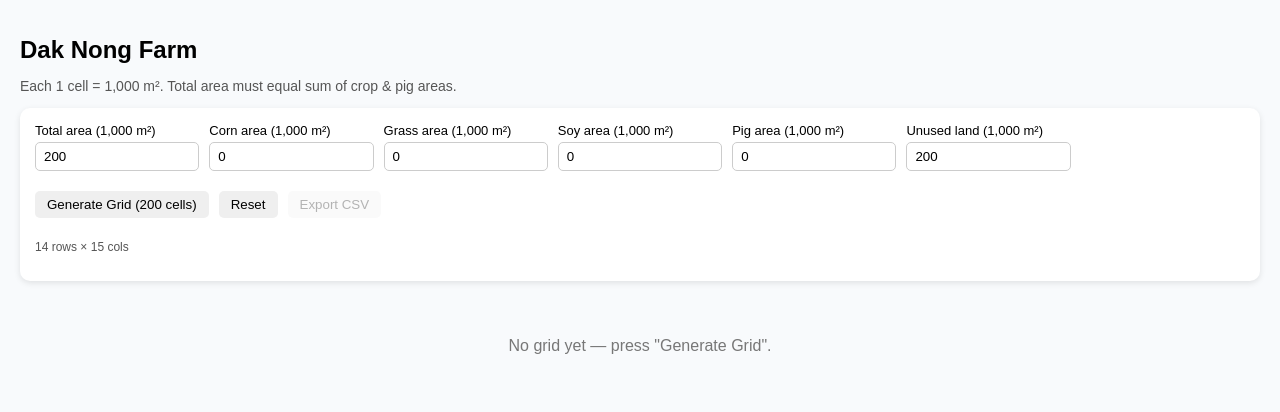
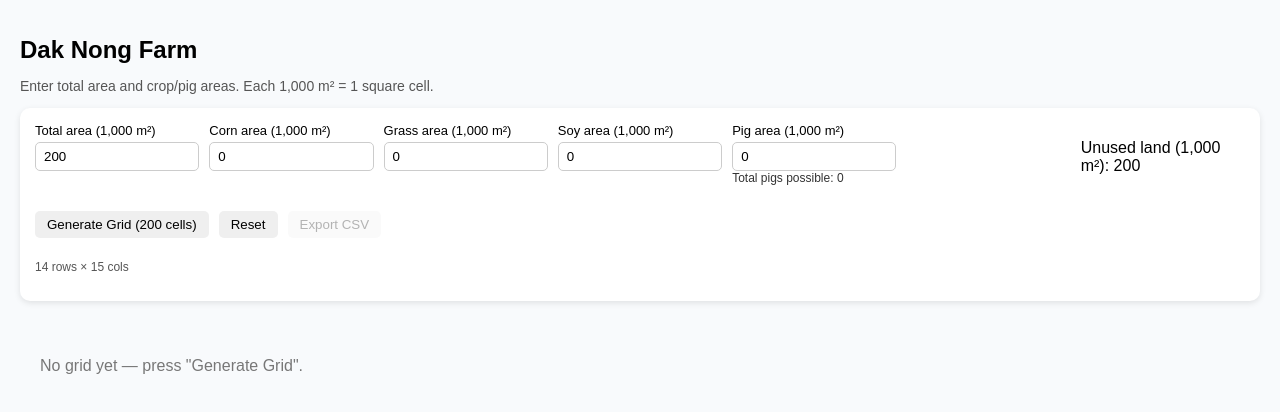
Before and after one commit to Xuther001/vietnamfarm, a React (Create React App) app: page / in a window 1280 px wide. Shown: the top 412 px of the page. Built offline with nearby package versions, Linux system fonts and the light colour scheme.

Commit message:
added logic for calculating number of pigs

```diff
--- a/src/components/TerrainGridMapper/TerrainGridMapper.css
+++ b/src/components/TerrainGridMapper/TerrainGridMapper.css
@@ -15,75 +15,73 @@ header p { font-size: 14px; color: #555; }
   margin-bottom: 20px;
   padding: 15px;
   border-radius: 10px;
-  background: #fff;
-  box-shadow: 0 2px 6px rgba(0,0,0,0.1);
+  background:#fff;
+  box-shadow:0 2px 6px rgba(0,0,0,0.1);
 }
 
 .controls label {
-  display: flex;
-  flex-direction: column;
-  font-size: 13px;
+  display:flex;
+  flex-direction:column;
+  font-size:13px;
 }
 
 .controls input {
-  margin-top: 4px;
-  padding: 6px 8px;
-  border-radius: 5px;
-  border: 1px solid #ccc;
+  margin-top:4px;
+  padding:6px 8px;
+  border-radius:5px;
+  border:1px solid #ccc;
 }
 
+.controls small { font-size: 12px; color: #333; }
+
 .buttons {
-  grid-column: 1/-1;
-  display: flex;
-  gap: 10px;
-  margin-top: 10px;
+  grid-column:1/-1;
+  display:flex;
+  gap:10px;
+  margin-top:10px;
 }
 
 .buttons button {
-  padding: 6px 12px;
-  border-radius: 5px;
-  border: none;
-  cursor: pointer;
-  transition: 0.2s;
+  padding:6px 12px;
+  border-radius:5px;
+  border:none;
+  cursor:pointer;
+  transition:0.2s;
 }
 
-.buttons button:hover { box-shadow: 0 2px 6px rgba(0,0,0,0.2); }
+.buttons button:hover { box-shadow:0 2px 6px rgba(0,0,0,0.2); }
 
-.grid-info {
-  font-size: 12px;
-  color: #555;
-  grid-column: 1/-1;
-}
+.grid-info { font-size:12px; color:#555; grid-column:1/-1; }
 
-.grid-section {
-  overflow: auto;
-  max-height: 65vh;
-  display: flex;
-  justify-content: center;
-}
+.grid-section { overflow:auto; max-height:65vh; }
 
-.no-grid {
-  color: #777;
-  padding: 20px;
-}
+.no-grid { color:#777; padding:20px; }
 
 .grid {
-  display: grid;
-  gap: 0;
+  display:grid;
+  gap:0;
+  justify-content:center;
 }
 
 .cell {
-  position: relative;
-  aspect-ratio: 1/1;
-  width: 25px;
-  height: 25px;
-  border-radius: 4px;
-  display: flex;
-  justify-content: center;
-  align-items: center;
-  font-size: 6px;
-  font-weight: bold;
-  border: 1px solid #ccc;
+  position:relative;
+  aspect-ratio:1/1;
+  width:25px;
+  height:25px;
+  border-radius:4px;
+  display:flex;
+  justify-content:center;
+  align-items:center;
+  cursor:pointer;
+  font-size:6px;
+  font-weight:bold;
+  border:1px solid #ccc;
+  transition:0.15s;
+}
+
+.cell:hover {
+  transform:translateY(-2px);
+  box-shadow:0 4px 8px rgba(0,0,0,0.15);
 }
 
 .type-empty { background: #fff; }
--- a/src/components/TerrainGridMapper/TerrainGridMapper.jsx
+++ b/src/components/TerrainGridMapper/TerrainGridMapper.jsx
@@ -1,7 +1,8 @@
 import React, { useState } from "react";
 import './TerrainGridMapper.css';
 
-const CELL_SIZE = 1000; // 1 cell = 1,000 m²
+const CELL_SIZE = 1000; // m² per cell
+const PIG_SPACE_PER_PIG = 10; // m² per pig
 
 const TYPES = [
   { key: "empty", label: "Unused", className: "type-empty" },
@@ -12,18 +13,30 @@ const TYPES = [
 ];
 
 export default function TerrainGridMapper() {
-  const [totalArea, setTotalArea] = useState(200); // in 1,000 m² units
+  const [totalArea, setTotalArea] = useState(200); // in 1,000 m²
   const [cornArea, setCornArea] = useState(0);
   const [grassArea, setGrassArea] = useState(0);
   const [soyArea, setSoyArea] = useState(0);
   const [pigArea, setPigArea] = useState(0);
   const [cellsState, setCellsState] = useState([]);
+  const [warning, setWarning] = useState("");
+
+  const totalCells = totalArea; // 1 cell = 1,000 m²
 
   const generateGrid = () => {
-    const totalCells = totalArea;
-    let cells = Array(totalCells).fill(0); // start with unused
+    const sumAreas = cornArea + grassArea + soyArea + pigArea;
 
+    if (sumAreas > totalArea) {
+      setWarning("⚠️ Total allocated area exceeds total land area!");
+      setCellsState([]);
+      return;
+    } else {
+      setWarning("");
+    }
+
+    let cells = Array(totalCells).fill(0);
     let idx = 0;
+
     for (let i = 0; i < cornArea && idx < totalCells; i++, idx++) cells[idx] = 1;
     for (let i = 0; i < grassArea && idx < totalCells; i++, idx++) cells[idx] = 2;
     for (let i = 0; i < soyArea && idx < totalCells; i++, idx++) cells[idx] = 3;
@@ -32,14 +45,15 @@ export default function TerrainGridMapper() {
     setCellsState(cells);
   };
 
-  const unusedLand = Math.max(0, totalArea - (cornArea + grassArea + soyArea + pigArea));
+  const cols = Math.ceil(Math.sqrt(totalCells));
+  const rows = Math.ceil(totalCells / cols);
 
-  const cols = Math.ceil(Math.sqrt(totalArea));
-  const rows = Math.ceil(totalArea / cols);
+  const totalPigs = pigArea * Math.floor(CELL_SIZE / PIG_SPACE_PER_PIG);
+  const unusedLand = totalCells - (cornArea + grassArea + soyArea + pigArea);
 
   const exportCSV = () => {
     const rowsOut = ["index,row,col,type,label"];
-    for (let i = 0; i < totalArea; i++) {
+    for (let i = 0; i < totalCells; i++) {
       const r = Math.floor(i / cols) + 1;
       const c = (i % cols) + 1;
       const tIdx = cellsState[i] ?? 0;
@@ -51,7 +65,7 @@ export default function TerrainGridMapper() {
     const url = URL.createObjectURL(blob);
     const a = document.createElement("a");
     a.href = url;
-    a.download = `terrain_map_${totalArea}000m2_cells.csv`;
+    a.download = `terrain_map_${totalArea * 1000}m2_cells_${totalCells}.csv`;
     a.click();
     URL.revokeObjectURL(url);
   };
@@ -60,7 +74,7 @@ export default function TerrainGridMapper() {
     <div className="mapper-container">
       <header>
         <h1>Dak Nong Farm</h1>
-        <p>Each 1 cell = 1,000 m². Total area must equal sum of crop & pig areas.</p>
+        <p>Enter total area and crop/pig areas. Each 1,000 m² = 1 square cell.</p>
       </header>
 
       <section className="controls">
@@ -83,19 +97,14 @@ export default function TerrainGridMapper() {
         <label>
           Pig area (1,000 m²)
           <input type="number" value={pigArea} onChange={e => setPigArea(Number(e.target.value))} />
-        </label>
-        <label>
-          Unused land (1,000 m²)
-          <input type="number" value={unusedLand} readOnly />
+          <small>Total pigs possible: {totalPigs}</small>
         </label>
 
+        <p style={{ color: 'red', fontSize: '13px' }}>{warning}</p>
+        <p>Unused land (1,000 m²): {unusedLand}</p>
+
         <div className="buttons">
-          <button
-            onClick={generateGrid}
-            disabled={(cornArea + grassArea + soyArea + pigArea) > totalArea}
-          >
-            Generate Grid ({totalArea} cells)
-          </button>
+          <button onClick={generateGrid}>Generate Grid ({totalCells} cells)</button>
           <button onClick={() => {
             setTotalArea(200);
             setCornArea(0);
@@ -103,6 +112,7 @@ export default function TerrainGridMapper() {
             setSoyArea(0);
             setPigArea(0);
             setCellsState([]);
+            setWarning("");
           }}>Reset</button>
           <button onClick={exportCSV} disabled={cellsState.length === 0}>Export CSV</button>
         </div>
```
